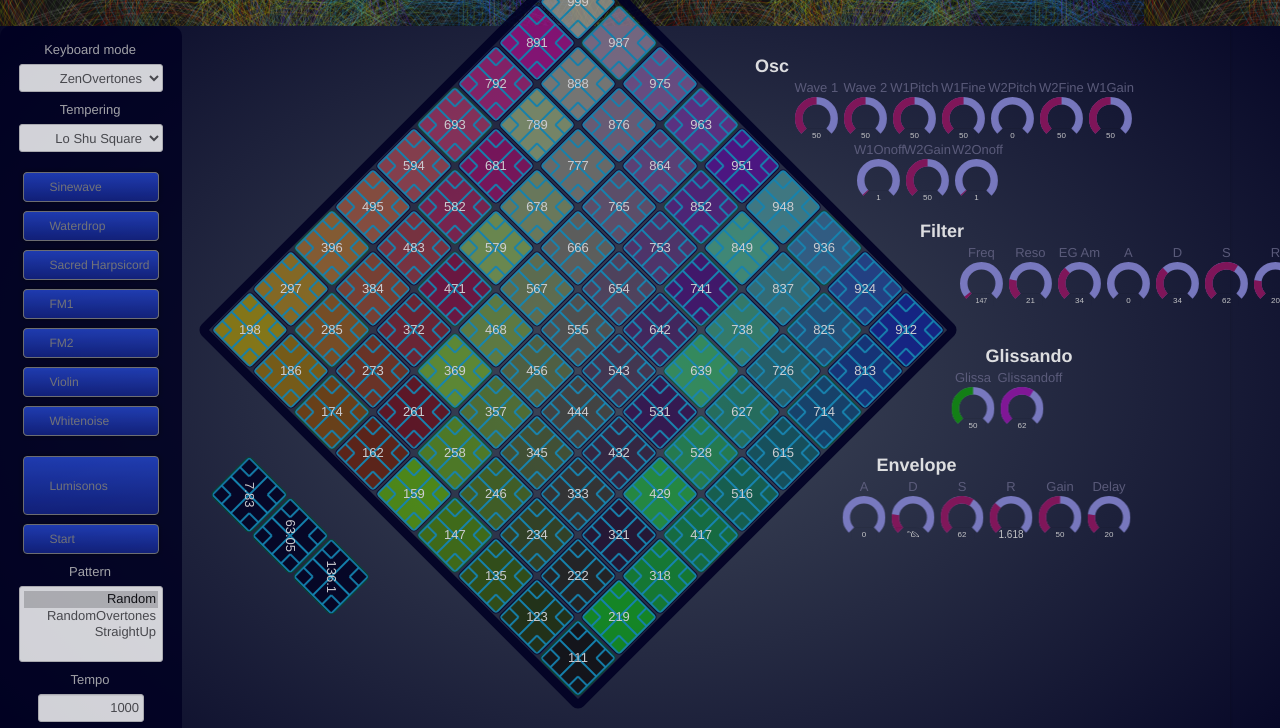
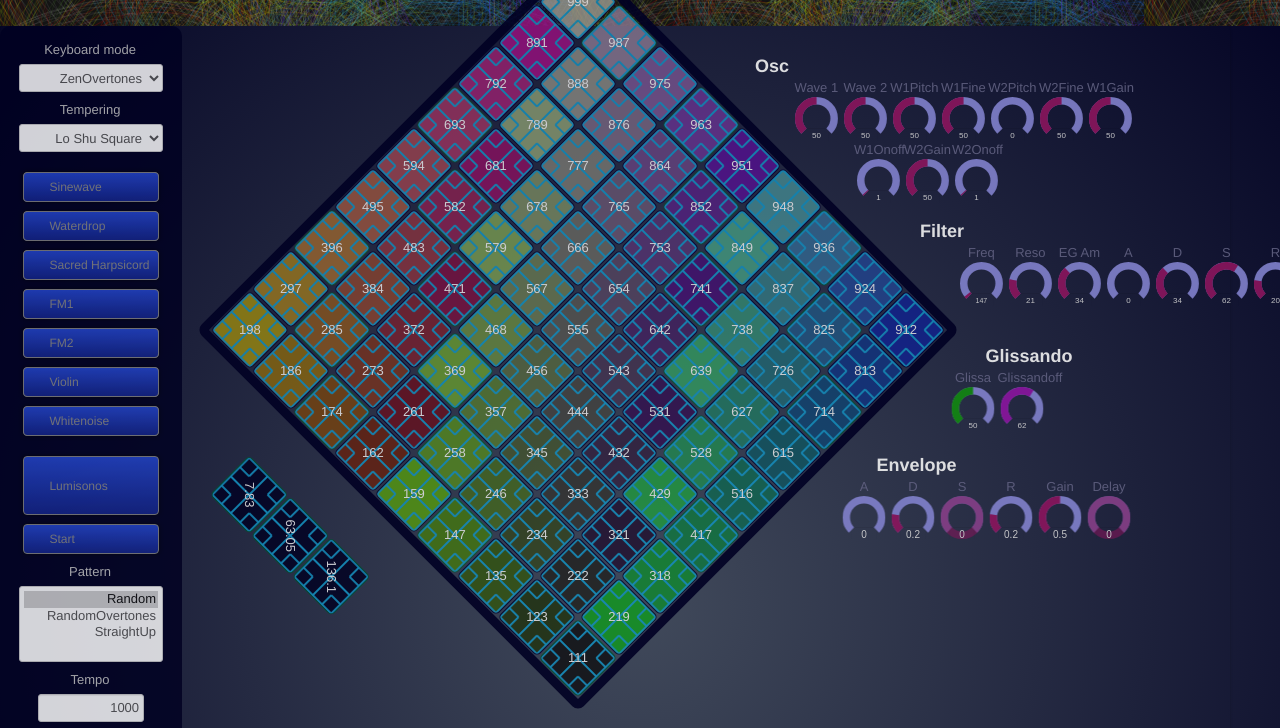
Before and after one commit to miikaluolajanmikkola/ascensionsynth, a plain HTML site: page index.html in a window 1280 px wide. Shown: the part 63-791 px from the top of the page. Drawn offline with Linux system fonts and the light colour scheme.

Commit message:
Envelope knob ranges, defaults, steps refined

```diff
--- a/index.html
+++ b/index.html
@@ -152,27 +152,27 @@
 					<div class="clear"></div>
 					<div class="wsBtnWrap skewRight">
 						<span>A</span>
-						<input id="eg_a" value="0" data-min="0" data-max="100" data-step="1" data-bgcolor="#8181CC" data-fgcolor="#8a155d" data-inputcolor="#d5d5d5" class="knob" data-width="43" data-height="43" data-displayPrevious="true" data-angleoffset="-135" data-anglearc="270">
+						<input id="eg_a" value="0" data-min="0" data-max="1" data-step="0.001" data-bgcolor="#8181CC" data-fgcolor="#8a155d" data-inputcolor="#d5d5d5" class="knob" data-width="43" data-height="43" data-displayPrevious="true" data-angleoffset="-135" data-anglearc="270">
 					</div>
 					<div class="wsBtnWrap skewRight">
 						<span>D</span>
-						<input id="eg_d" value="20" data-min="0" data-max="100" data-step="1" data-bgcolor="#8181CC" data-fgcolor="#8a155d" data-inputcolor="#d5d5d5" class="knob skewRight" data-width="43" data-height="43" data-displayPrevious="true" data-angleoffset="-135" data-anglearc="270">
+						<input id="eg_d" value="0.2" data-min="0" data-max="1" data-step="0.001" data-bgcolor="#8181CC" data-fgcolor="#8a155d" data-inputcolor="#d5d5d5" class="knob" data-width="43" data-height="43" data-displayPrevious="true" data-angleoffset="-135" data-anglearc="270">
 					</div>
 					<div class="wsBtnWrap skewRight">
 						<span>S</span>
-						<input id="eg_s" value="62" data-min="0" data-max="100" data-step="1" data-bgcolor="#8181CC" data-fgcolor="#8a155d" data-inputcolor="#d5d5d5" class="knob" data-width="43" data-height="43" data-displayPrevious="true" data-angleoffset="-135" data-anglearc="270">
+						<input id="eg_s" value="62" data-min="0" data-max="1" data-step="0.001" data-bgcolor="#8181CC" data-fgcolor="#8a155d" data-inputcolor="#d5d5d5" class="knob" data-width="43" data-height="43" data-displayPrevious="true" data-angleoffset="-135" data-anglearc="270">
 					</div>
 					<div class="wsBtnWrap skewRight">
 						<span>R</span>
-						<input id="eg_r" value="1.6180" data-min="0" data-max="5" data-step="0.01" data-bgcolor="#8181CC" data-fgcolor="#8a155d" data-inputcolor="#d5d5d5" class="knob" data-width="43" data-height="43" data-displayPrevious="true" data-angleoffset="-135" data-anglearc="270">
+						<input id="eg_r" value="0.2" data-min="0" data-max="1" data-step="0.001" data-bgcolor="#8181CC" data-fgcolor="#8a155d" data-inputcolor="#d5d5d5" class="knob" data-width="43" data-height="43" data-displayPrevious="true" data-angleoffset="-135" data-anglearc="270">
 					</div>
 					<div class="wsBtnWrap skewRight">
 						<span>Gain</span>
-						<input id="volume" value="50" data-min="0" data-max="100" data-step="1" data-bgcolor="#8181CC" data-fgcolor="#8a155d" data-inputcolor="#d5d5d5" class="knob" data-width="43" data-height="43" data-displayPrevious="true" data-angleoffset="-135" data-anglearc="270">
+						<input id="volume" value="0.5" data-min="0" data-max="1" data-step="0.001" data-bgcolor="#8181CC" data-fgcolor="#8a155d" data-inputcolor="#d5d5d5" class="knob" data-width="43" data-height="43" data-displayPrevious="true" data-angleoffset="-135" data-anglearc="270">
 					</div>
 					<div class="wsBtnWrap skewRight">
 						<span>Delay</span>
-						<input id="delay" value="20" data-min="0" data-max="100" data-step="1" data-bgcolor="#8181CC" data-fgcolor="#8a155d" data-inputcolor="#d5d5d5" class="knob" data-width="43" data-height="43" data-displayPrevious="true" data-angleoffset="-135" data-anglearc="270">
+						<input id="delay" value="20" data-min="0" data-max="1" data-step="0.001" data-bgcolor="#8181CC" data-fgcolor="#8a155d" data-inputcolor="#d5d5d5" class="knob" data-width="43" data-height="43" data-displayPrevious="true" data-angleoffset="-135" data-anglearc="270">
 					</div>
 					<div class="clear"></div>
 				</div><!-- wsControls -->
@@ -181,7 +181,7 @@
 	</div><!-- synthesisControls -->
 	<div class="clear"></div>
 </div><!-- solfeggioMain -->
-	<!--<div id="copyright">© Miika Luolajan-Mikkola 2014</div>-->
+<div id="copyright">© Miika Luolajan-Mikkola 2014</div>
 </div>
 </div>
 </body>
```
